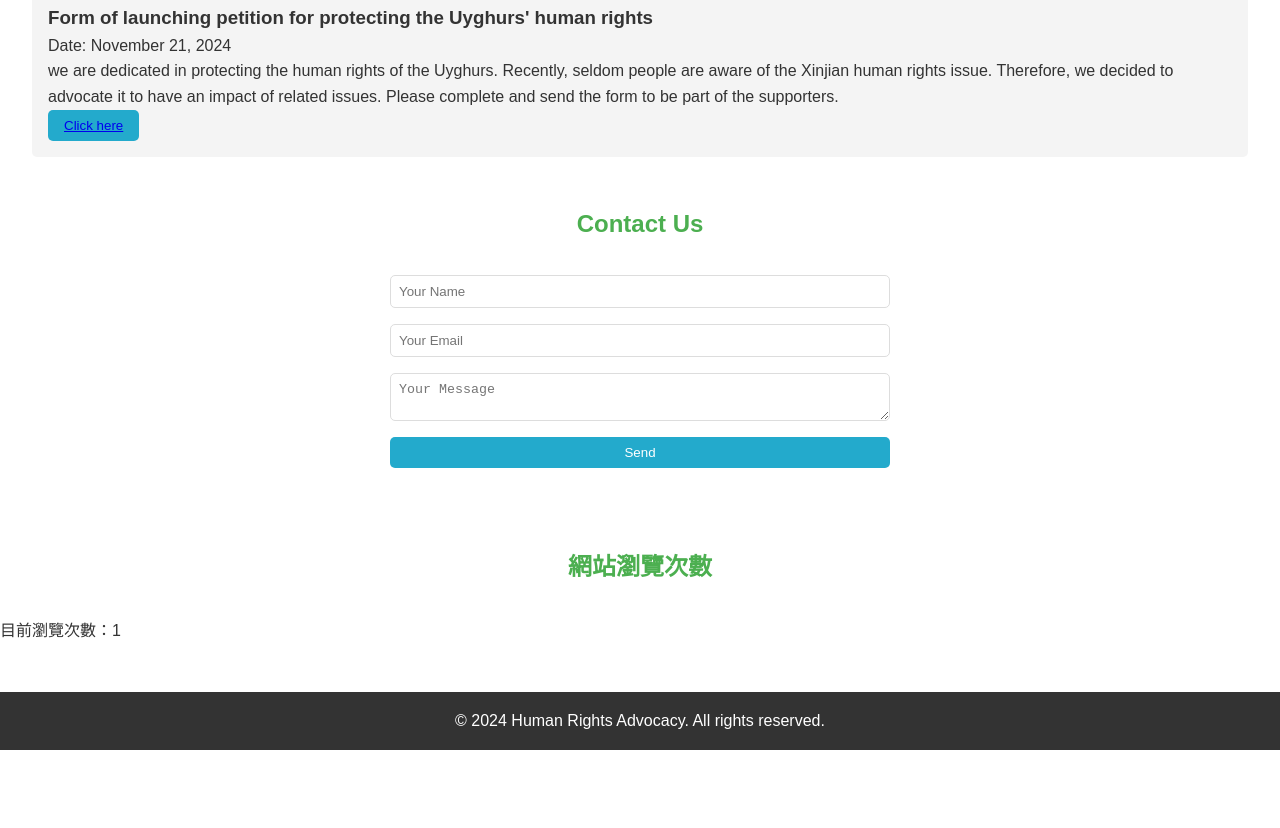
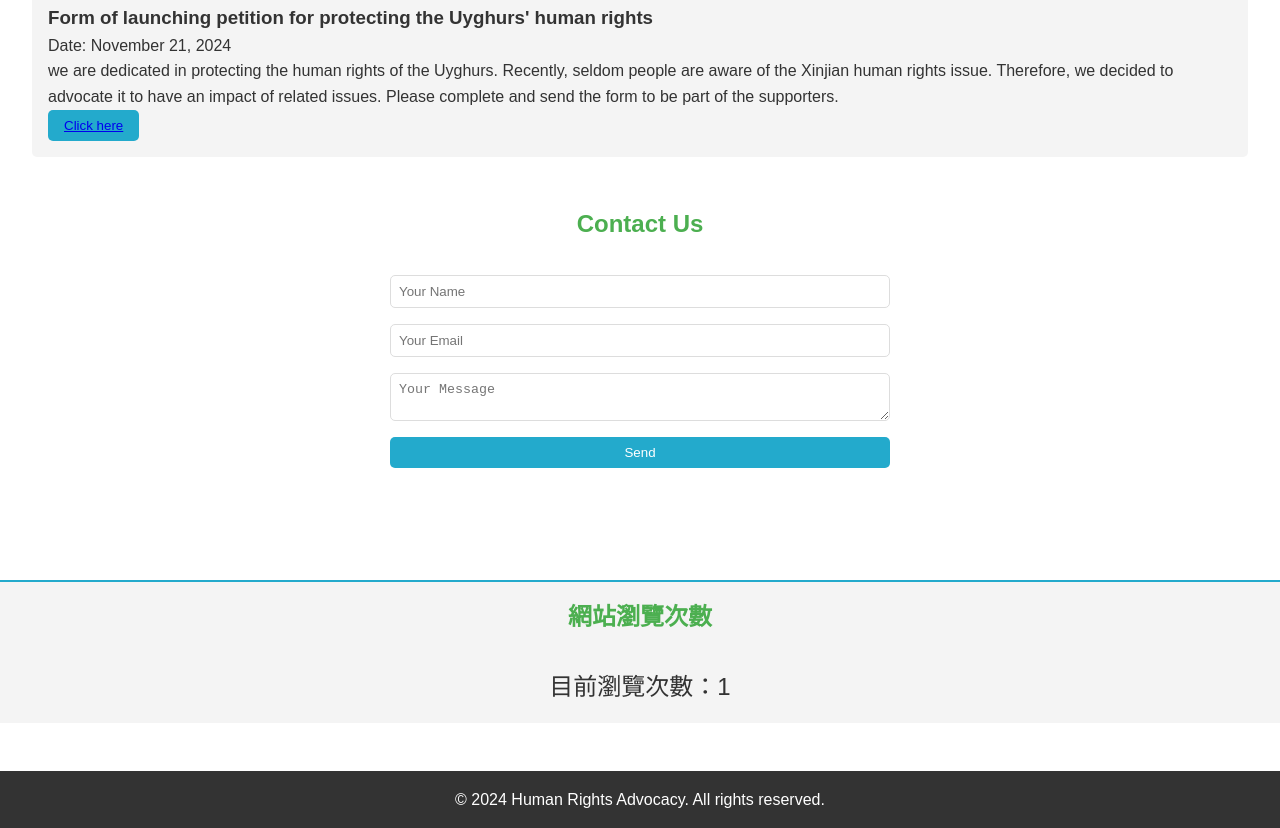
Before and after one commit to DrunkRick123/human_right_web, a plain HTML site: page index.html in a window 1280 px wide. Shown: the part 2302-3130 px from the top of the page. Before the commit the page ends 3052 px from the top, so only its background shows below. Drawn offline with Linux system fonts and the light colour scheme.

Commit message:
human-rights-advocacy-css.css

```diff
--- a/human-rights-advocacy-css.css
+++ b/human-rights-advocacy-css.css
@@ -188,3 +188,16 @@ img{
     width: 400px;
     height: 300px;
 }
+
+#counter {
+    text-align: center;
+    background-color: #f4f4f4;
+    padding: 1rem;
+    margin-top: 2rem;
+    border-top: 2px solid #23aacc;
+}
+
+#view-count {
+    font-size: 1.5rem;
+    color: #333;
+}
```
